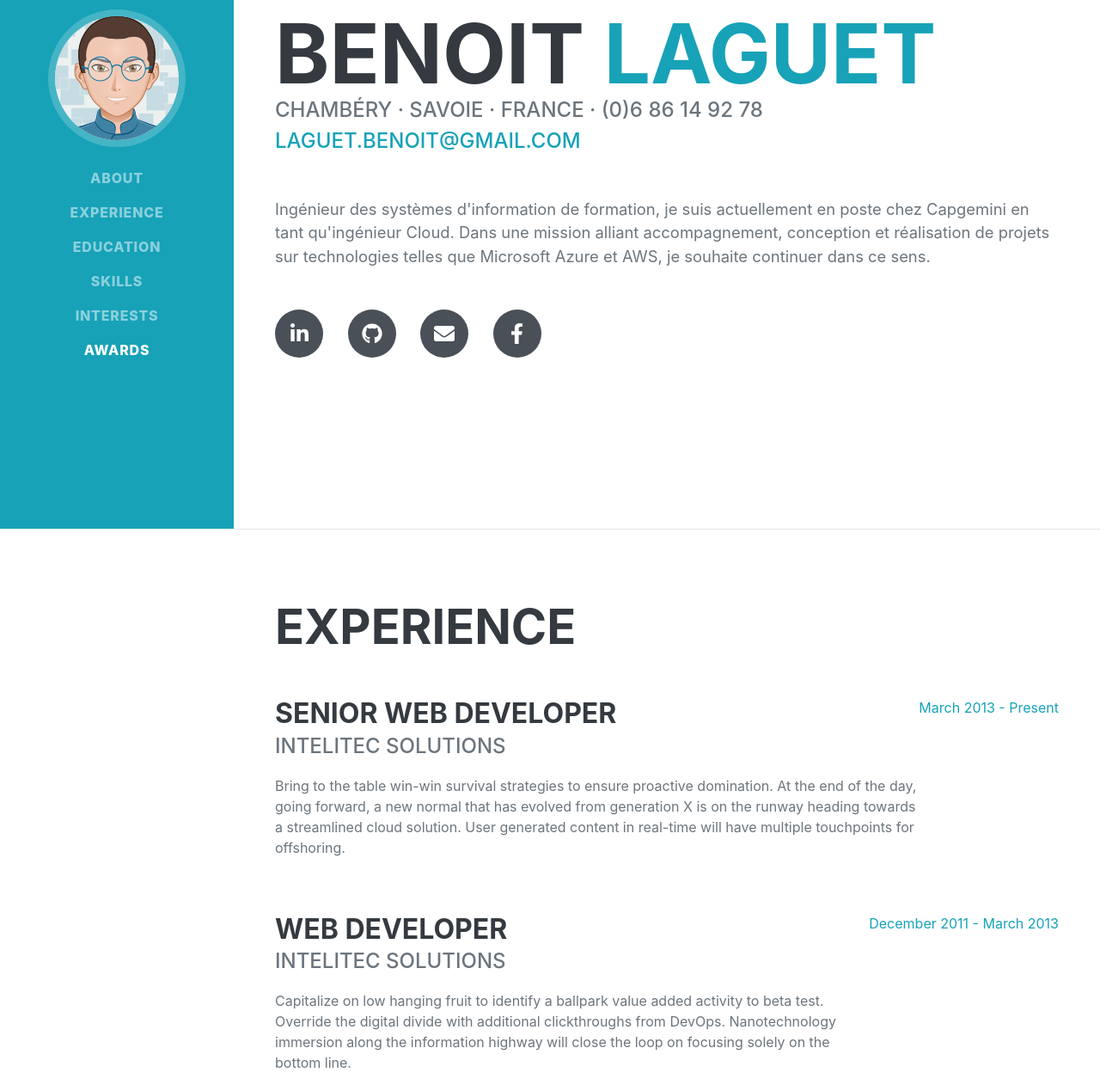
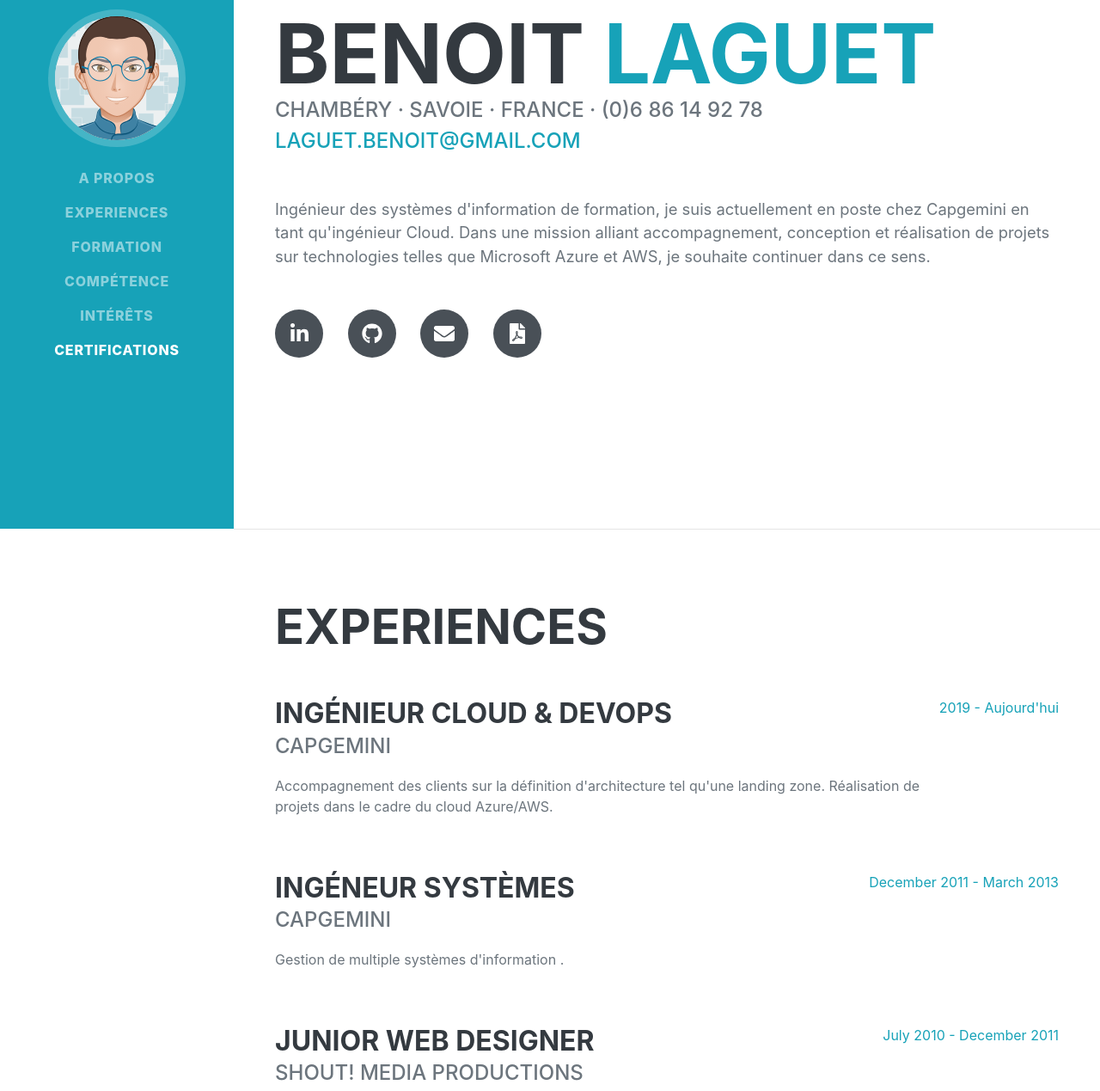
Before and after one commit to Benoit-LAGUET/my-resume, a plain HTML site: page index.html in a window 1280 px wide. Shown: the part 185-1454 px from the top of the page at 86% size. Drawn offline with nearby package versions, Linux system fonts and the light colour scheme; a web font is replaced by a local one.

Commit message:
Experiences update

```diff
--- a/index.html
+++ b/index.html
@@ -25,12 +25,12 @@
             <button class="navbar-toggler" type="button" data-toggle="collapse" data-target="#navbarSupportedContent" aria-controls="navbarSupportedContent" aria-expanded="false" aria-label="Toggle navigation"><span class="navbar-toggler-icon"></span></button>
             <div class="collapse navbar-collapse" id="navbarSupportedContent">
                 <ul class="navbar-nav">
-                    <li class="nav-item"><a class="nav-link js-scroll-trigger" href="#about">About</a></li>
-                    <li class="nav-item"><a class="nav-link js-scroll-trigger" href="#experience">Experience</a></li>
-                    <li class="nav-item"><a class="nav-link js-scroll-trigger" href="#education">Education</a></li>
-                    <li class="nav-item"><a class="nav-link js-scroll-trigger" href="#skills">Skills</a></li>
-                    <li class="nav-item"><a class="nav-link js-scroll-trigger" href="#interests">Interests</a></li>
-                    <li class="nav-item"><a class="nav-link js-scroll-trigger" href="#awards">Awards</a></li>
+                    <li class="nav-item"><a class="nav-link js-scroll-trigger" href="#about">A propos</a></li>
+                    <li class="nav-item"><a class="nav-link js-scroll-trigger" href="#experience">Experiences</a></li>
+                    <li class="nav-item"><a class="nav-link js-scroll-trigger" href="#education">Formation</a></li>
+                    <li class="nav-item"><a class="nav-link js-scroll-trigger" href="#skills">Compétence</a></li>
+                    <li class="nav-item"><a class="nav-link js-scroll-trigger" href="#interests">Intérêts</a></li>
+                    <li class="nav-item"><a class="nav-link js-scroll-trigger" href="#awards">Certifications</a></li>
                 </ul>
             </div>
         </nav>
@@ -52,7 +52,7 @@
                         <a class="social-icon" href="https://www.linkedin.com/in/benoitlaguet/"><i class="fab fa-linkedin-in"></i></a>
                         <a class="social-icon" href="https://github.com/Benoit-LAGUET"><i class="fab fa-github"></i></a>
                         <a class="social-icon" href="mailto:laguet.benoit@gmail.com"><i class="fas fa-envelope"></i></a>
-                        <a class="social-icon" href="#"><i class="fab fa-facebook-f"></i></a>
+                        <a class="social-icon" href="#"><i class="fas fa-file-pdf"></i></a>
                     </div>
                 </div>
             </section>
@@ -60,20 +60,20 @@
             <!-- Experience-->
             <section class="resume-section" id="experience">
                 <div class="resume-section-content">
-                    <h2 class="mb-5">Experience</h2>
+                    <h2 class="mb-5">Experiences</h2>
                     <div class="d-flex flex-column flex-md-row justify-content-between mb-5">
                         <div class="flex-grow-1">
-                            <h3 class="mb-0">Senior Web Developer</h3>
-                            <div class="subheading mb-3">Intelitec Solutions</div>
-                            <p>Bring to the table win-win survival strategies to ensure proactive domination. At the end of the day, going forward, a new normal that has evolved from generation X is on the runway heading towards a streamlined cloud solution. User generated content in real-time will have multiple touchpoints for offshoring.</p>
+                            <h3 class="mb-0">Ingénieur Cloud & DevOps</h3>
+                            <div class="subheading mb-3">Capgemini</div>
+                            <p>Accompagnement des clients sur la définition d'architecture tel qu'une landing zone. Réalisation de projets dans le cadre du cloud Azure/AWS.</p>
                         </div>
-                        <div class="flex-shrink-0"><span class="text-primary">March 2013 - Present</span></div>
+                        <div class="flex-shrink-0"><span class="text-primary">2019 - Aujourd'hui</span></div>
                     </div>
                     <div class="d-flex flex-column flex-md-row justify-content-between mb-5">
                         <div class="flex-grow-1">
-                            <h3 class="mb-0">Web Developer</h3>
-                            <div class="subheading mb-3">Intelitec Solutions</div>
-                            <p>Capitalize on low hanging fruit to identify a ballpark value added activity to beta test. Override the digital divide with additional clickthroughs from DevOps. Nanotechnology immersion along the information highway will close the loop on focusing solely on the bottom line.</p>
+                            <h3 class="mb-0">Ingéneur systèmes</h3>
+                            <div class="subheading mb-3">Capgemini</div>
+                            <p>Gestion de multiple systèmes d'information .</p>
                         </div>
                         <div class="flex-shrink-0"><span class="text-primary">December 2011 - March 2013</span></div>
                     </div>
```
